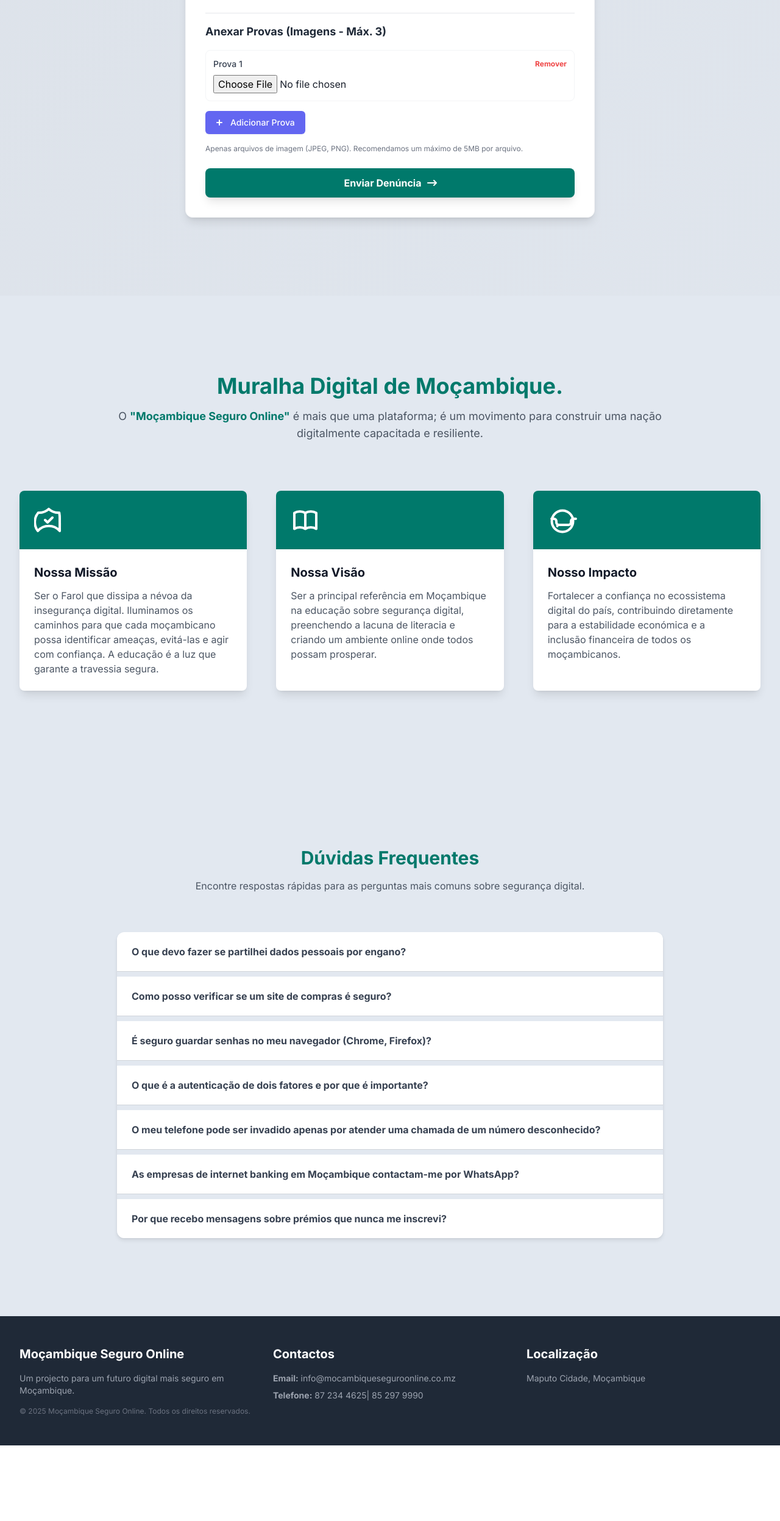
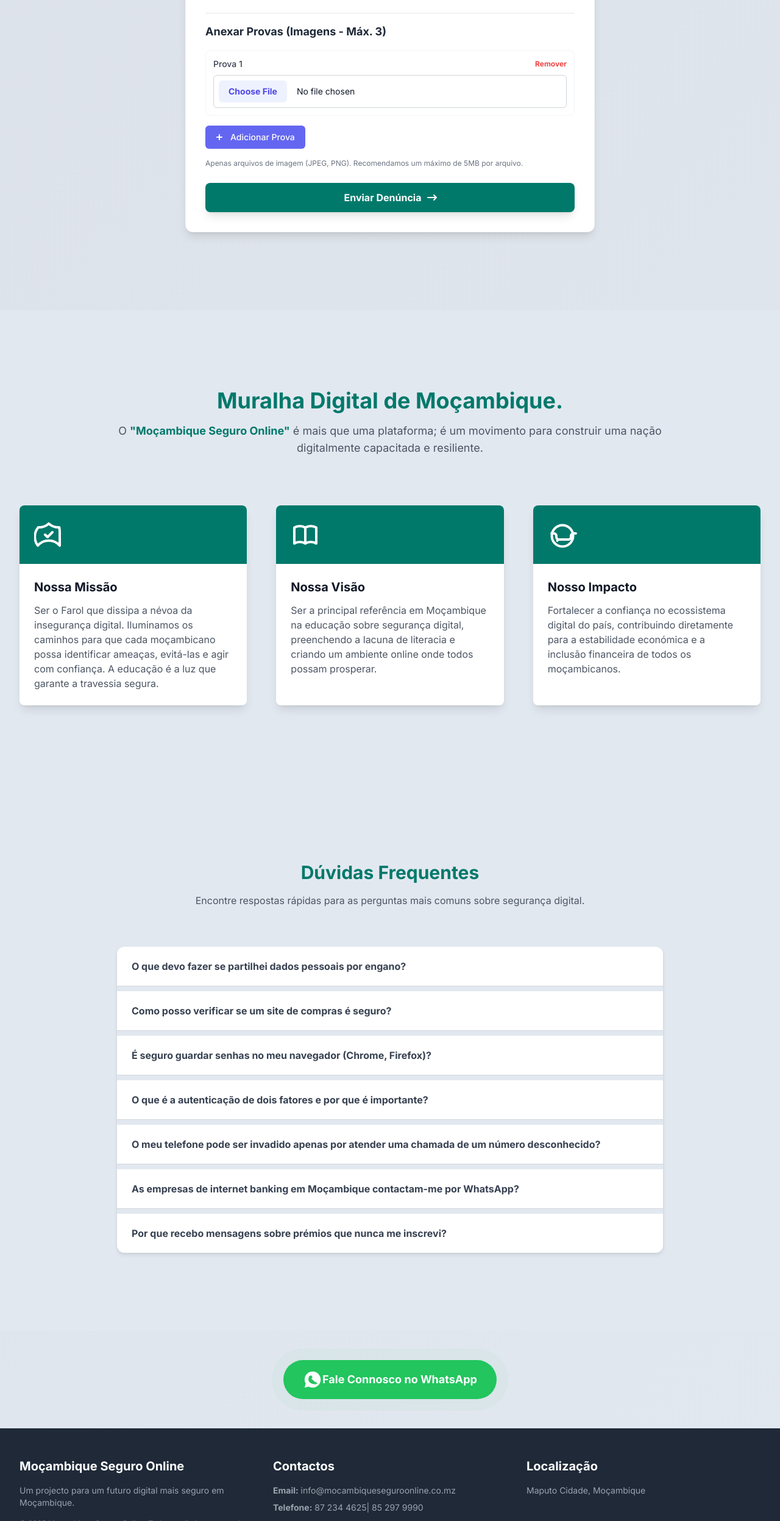
Before and after one commit to Veny24-junior/MOZ-ONLINE, a plain HTML site: page index.html in a window 1280 px wide. Shown: the part 6954-9449 px from the top of the page at 61% size. Before the commit the page ends 9325 px from the top, so only its background shows below. Drawn offline with nearby package versions, Linux system fonts and the light colour scheme.

Commit message:
feat: Finalização do projeto e implementação das funcionalidades centrais

```diff
--- a/firebase_service.js
+++ b/firebase_service.js
@@ -245,6 +245,7 @@ document.addEventListener('DOMContentLoaded', () => {
 
         const dataToSave = {
             ...formData,
+
             timestamp: serverTimestamp()
         };
 
--- a/index.html
+++ b/index.html
@@ -513,6 +513,35 @@
             </div>
         </section>
 
+        <style>
+    /* Estilos para a animação de pulso */
+    @keyframes pulse {
+        0% {
+            box-shadow: 0 0 0 0 rgba(34, 197, 94, 0.7); /* Verde mais transparente */
+        }
+        70% {
+            box-shadow: 0 0 0 20px rgba(34, 197, 94, 0);
+        }
+        100% {
+            box-shadow: 0 0 0 0 rgba(34, 197, 94, 0);
+        }
+    }
+
+    .whatsapp-pulse {
+        animation: pulse 2s infinite;
+    }
+</style>
+
+            <div class="text-center mt-12">
+                <a href="https://wa.me/258872344625" target="_blank" class="inline-flex items-center space-x-4 bg-green-500 text-white text-lg font-semibold px-8 py-4 rounded-full shadow-lg transition-transform transform hover:scale-110 whatsapp-pulse">
+                    <svg class="w-8 h-8" fill="currentColor" viewBox="0 0 24 24">
+                        <path d="M12.04 2C6.58 2 2.13 6.45 2.13 11.91C2.13 13.66 2.59 15.36 3.45 16.94L2.09 22L7.22 20.65C8.75 21.5 10.38 21.94 12.04 21.94C17.5 21.94 21.95 17.49 21.95 12.03C21.95 6.57 17.5 2 12.04 2ZM17.47 15.01C17.26 15.35 16.14 15.96 15.93 16.29C15.73 16.63 15.68 16.79 14.85 17.21C14.02 17.63 13.19 17.67 12.44 17.45C11.69 17.24 10.97 16.98 10.29 16.63C9.57 16.29 8.95 15.92 8.42 15.35C7.88 14.78 7.42 14.12 7.15 13.43C6.88 12.75 6.81 12.03 6.81 11.28C6.81 10.53 7.02 9.8 7.22 9.1C7.42 8.4 7.63 8.16 8.04 7.68C8.45 7.2 8.86 7.11 9.17 7.1C9.48 7.1 9.79 7.1 10.1 7.1C10.41 7.1 10.72 7.1 10.93 7.44C11.14 7.78 11.45 8.43 11.55 8.65C11.66 8.87 11.77 9.1 11.66 9.32C11.55 9.54 11.45 9.69 11.24 9.91C11.03 10.14 10.82 10.36 10.72 10.47C10.61 10.58 10.5 10.73 10.61 10.95C10.72 11.17 11.03 11.39 11.34 11.72C11.66 12.05 12.07 12.38 12.39 12.59C12.7 12.81 12.92 12.92 13.13 13.14C13.34 13.36 13.55 13.59 13.66 13.7C13.77 13.81 14.09 14.14 14.29 14.36C14.5 14.58 14.61 14.58 14.81 14.69C15.03 14.8 17.26 15.85 17.47 16.19C17.68 16.52 17.68 16.68 17.58 16.89C17.47 17.11 16.94 17.45 16.62 17.55C16.3 17.66 15.98 17.77 15.65 17.77C15.33 17.77 15.01 17.77 14.69 17.77C14.37 17.77 14.05 17.77 13.73 17.77Z" />
+                    </svg>
+                    Fale Connosco no WhatsApp
+                </a>
+            </div>
+        </section> <br> <br>
+
     <!-- Rodapé Aprimorado -->
     <footer class="bg-gray-800 text-white py-12">
         <div class="container mx-auto px-4 sm:px-6 lg:px-8">
--- a/style.css
+++ b/style.css
@@ -230,3 +230,49 @@
 .fraud-card.expanded .p-6:first-child span {
     transform: rotate(45deg);
 }
+
+
+        /* Estilo base para o input de arquivo */
+        .file-input {
+            display: block;
+            width: 100%;
+            font-size: 0.875rem;
+            line-height: 1.25rem;
+            color: #111827;
+            border: 1px solid #d1d5db;
+            border-radius: 0.375rem;
+            cursor: pointer;
+            background-color: #fff;
+            padding: 0.5rem;
+        }
+
+        /* CSS para FORÇAR a TRADUÇÃO do botão nativo para "Escolher Arquivo" */
+        .file-input::file-selector-button {
+            margin-right: 1rem;
+            padding: 0.5rem 1rem;
+            border: 0;
+            font-size: 0.875rem;
+            font-weight: 600;
+            background-color: #eef2ff;
+            color: #4f46e5;
+            border-radius: 0.375rem;
+            cursor: pointer;
+            transition: background-color 0.2s;
+
+            /* Esta linha é a chave para a tradução no botão */
+            content: "Escolher Arquivo";
+        }
+
+        .file-input::file-selector-button:hover {
+            background-color: #e0e7ff;
+        }
+
+        /* Estilo para a pré-visualização */
+        .preview-image {
+            max-width: 100%;
+            max-height: 150px;
+            object-fit: contain;
+            border-radius: 0.5rem;
+            margin-top: 0.5rem;
+            border: 1px solid #e5e7eb;
+        }
```
